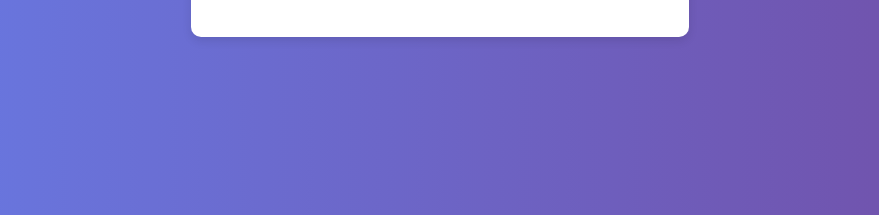
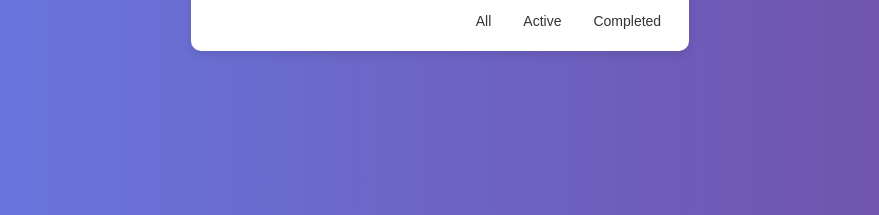
Before and after one commit to elio142/todo_liste, a plain HTML site: page index.html in a window 1280 px wide. Shown: the part 585-800 px from the top of the page, without its empty margins (200-1079 px from the left). Drawn offline with Linux system fonts and the light colour scheme.

Commit message:
working on the footer

```diff
--- a/index.html
+++ b/index.html
@@ -44,7 +44,15 @@
         </div>
       </section>
 
-
+      <section class="task-filter-section">
+        <div class="btn">
+          <button class="filter-btn" onclick="selectOption('all')">All</button>
+          <button class="filter-btn" onclick="selectOption('active')">
+            Active
+          </button>
+          <button class="filter-btn" onclick="selectOption('completed')">
+            Completed
+          </button>
         </div>
       </section>
     </div>
--- a/style.css
+++ b/style.css
@@ -155,3 +155,26 @@ body {
   font-size: 12px;
   color: #666;
 }
+/* Styling for filter buttons */
+.btn {
+    display: flex;
+    justify-content: flex-end;
+    gap: 8px;
+    margin-top: 1rem;
+  }
+
+  .filter-btn {
+    background: none;
+    border: none;
+    color: #333;
+    padding: 6px 12px;
+    font-size: 14px;
+    cursor: pointer;
+    transition: all 0.3s ease;
+  }
+
+  .filter-btn.active {
+    background: #2980b9;
+    color: white;
+    border-radius: 5px;
+  }
```
